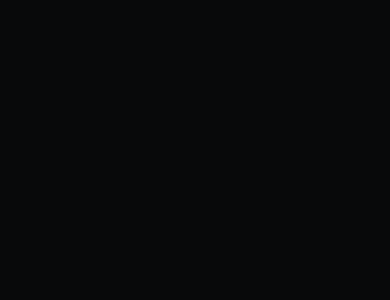
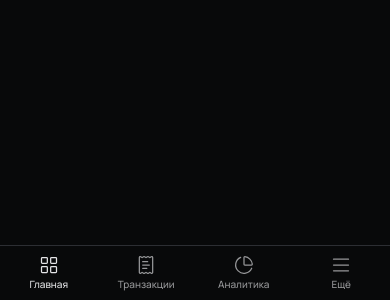
Before and after one commit to karagulow/finbook, a Next.js app: page / in a window 390 px wide. Shown: the part 544-844 px from the top of the page. Built offline with nearby package versions, Linux system fonts and the light colour scheme.

Commit message:
feat: implement mobile tabbar

```diff
--- a/app/(root)/layout.tsx
+++ b/app/(root)/layout.tsx
@@ -1,4 +1,5 @@
 import { Menu } from '@/widgets/menu';
+import { Tabbar } from '@/widgets/tabbar';
 
 export default function UserLayout({
 	children,
@@ -8,7 +9,7 @@
 	return (
 		<div className='flex flex-row gap-[30px] w-full max-w-[1440px] min-h-screen mx-auto px-4 sm:px-5 '>
 			<Menu />
-			{/* <Tabbar /> */}
+			<Tabbar />
 			<div className='py-5 mt-10 mb-14 lg:mt-0 lg:mb-0 w-full'>{children}</div>
 		</div>
 	);
--- /dev/null
+++ b/src/widgets/tabbar/index.ts
@@ -0,0 +1 @@
+export { Tabbar } from './ui/tabbar';
--- /dev/null
+++ b/src/widgets/tabbar/ui/tabbar-item.tsx
@@ -0,0 +1,31 @@
+'use client';
+
+import Link from 'next/link';
+import { usePathname } from 'next/navigation';
+import { cn } from '../../../shared/lib';
+
+interface Props {
+	icon: React.ReactNode;
+	label: string;
+	path: string;
+}
+
+export const TabbarItem: React.FC<Props> = ({ icon, label, path }) => {
+	const pathname = usePathname();
+	const isActive = pathname === path;
+
+	return (
+		<Link
+			href={path}
+			className={cn(
+				'flex flex-col gap-0.5 items-center justify-center w-full h-full font-medium text-[10px] text-[var(--foreground-secondary)] transition',
+				{
+					'text-[var(--foreground-primary)]': isActive,
+				}
+			)}
+		>
+			{icon}
+			<span>{label}</span>
+		</Link>
+	);
+};
--- /dev/null
+++ b/src/widgets/tabbar/ui/tabbar.tsx
@@ -0,0 +1,34 @@
+import React from 'react';
+
+import { TabbarItem } from './tabbar-item';
+import { AlignJustify, ChartPie, LayoutGrid, ReceiptText } from 'lucide-react';
+
+const ICON_SIZE = 20;
+const ICON_STROKE_WIDTH = 1.5;
+
+export const Tabbar: React.FC = () => {
+	return (
+		<nav className='fixed left-0 bottom-[-1px] flex lg:hidden flex-row items-center w-full h-14 bg-[var(--background-primary)] border-t-[0.5px] border-[var(--border-primary)] z-10'>
+			<TabbarItem
+				path='/'
+				icon={<LayoutGrid size={ICON_SIZE} strokeWidth={ICON_STROKE_WIDTH} />}
+				label='Главная'
+			/>
+			<TabbarItem
+				path='/transactions'
+				icon={<ReceiptText size={ICON_SIZE} strokeWidth={ICON_STROKE_WIDTH} />}
+				label='Транзакции'
+			/>
+			<TabbarItem
+				path='/analytics'
+				icon={<ChartPie size={ICON_SIZE} strokeWidth={ICON_STROKE_WIDTH} />}
+				label='Аналитика'
+			/>
+			<TabbarItem
+				path='/another'
+				icon={<AlignJustify size={ICON_SIZE} strokeWidth={ICON_STROKE_WIDTH} />}
+				label='Ещё'
+			/>
+		</nav>
+	);
+};
```
